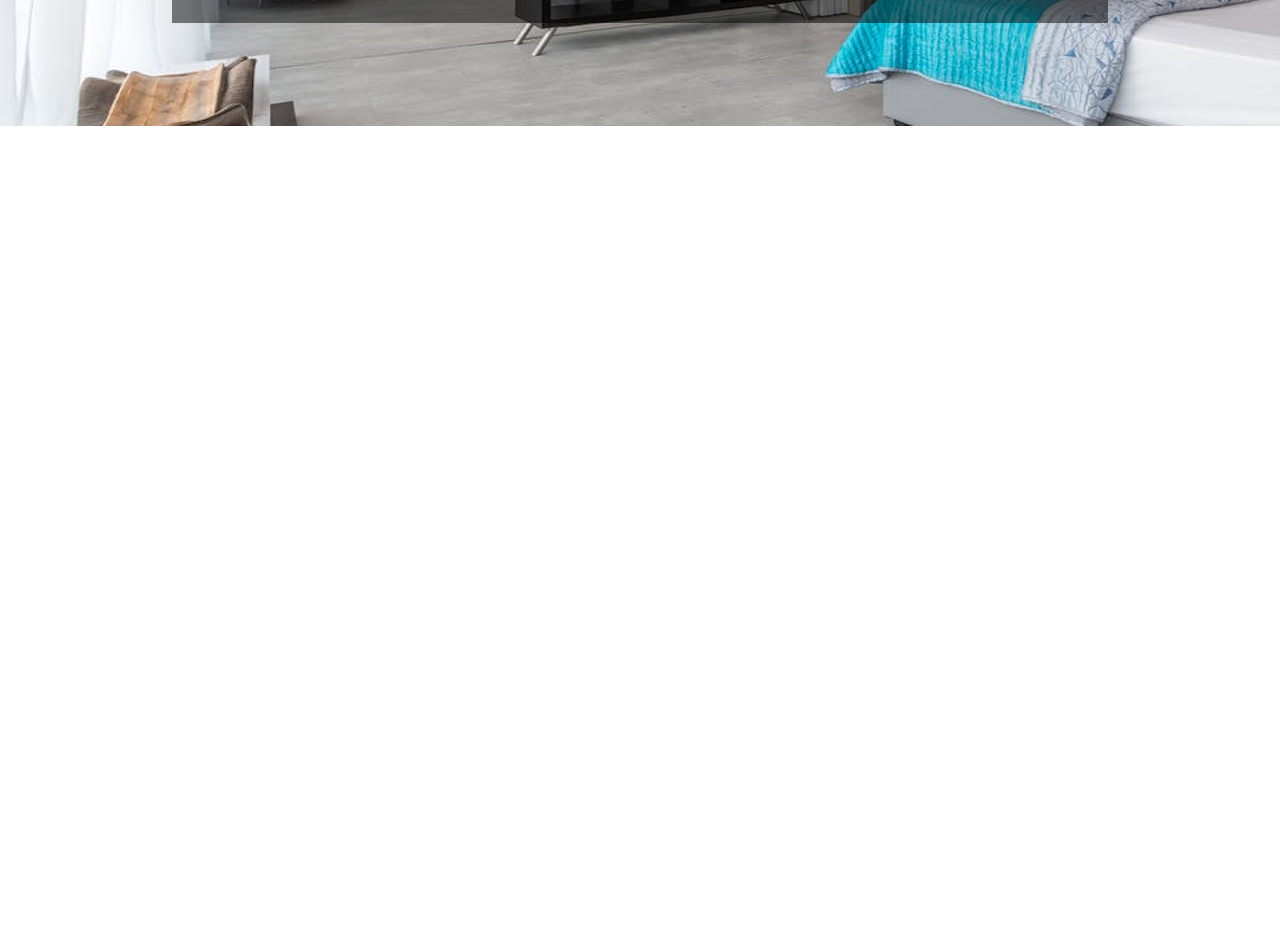
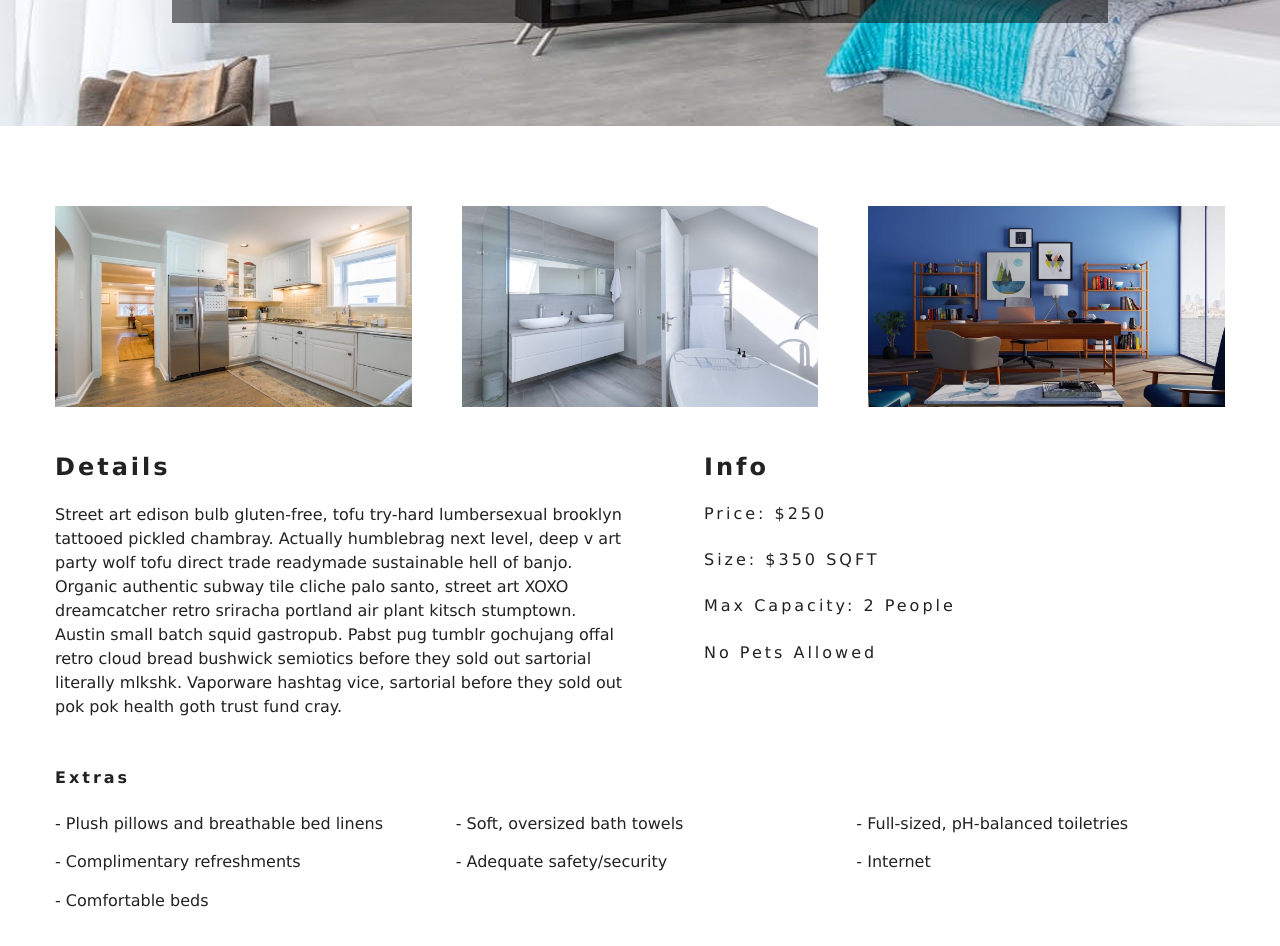
Before and after one commit to enoralecuyer/oc-parks, a React (Create React App) app: page /parks/double-basic in a window 1280 px wide. Shown: the part 420-1366 px from the top of the page. Before the commit the page ends 800 px from the top, so only its background shows below. Built offline with nearby package versions, Linux system fonts and the light colour scheme.

Commit message:
completed single park pages

```diff
--- a/src/App.css
+++ b/src/App.css
@@ -270,12 +270,12 @@
   }
 }
 /*end of information */
-/* featured rooms */
+/* featured parks */
 
-.featured-rooms {
+.featured-parks {
   padding: 5rem 0;
 }
-.featured-rooms-center {
+.featured-parks-center {
   width: 80vw;
   margin: 0 auto;
   display: grid;
@@ -284,24 +284,24 @@
   grid-column-gap: 40px;
 }
 @media screen and (min-width: 776px) {
-  .featured-rooms-center {
+  .featured-parks-center {
     width: 90vw;
     grid-template-columns: repeat(auto-fit, minmax(330px, 1fr));
   }
 }
 @media screen and (min-width: 992px) {
-  .featured-rooms-center {
+  .featured-parks-center {
     width: 95vw;
     max-width: 1170px;
   }
 }
-/* end pf featured rooms */
-/* room */
-.room {
+/* end pf featured parks */
+/* park */
+.park {
   box-shadow: var(--lightShadow);
   transition: var(--mainTransition);
 }
-.room:hover {
+.park:hover {
   box-shadow: var(--darkShadow);
 }
 
@@ -331,7 +331,7 @@
   font-weight: 300;
   letter-spacing: var(--mainSpacing);
 }
-.room-link {
+.park-link {
   position: absolute;
   top: 50%;
   left: 50%;
@@ -347,10 +347,10 @@
 .img-container:hover .price-top {
   opacity: 0;
 }
-.img-container:hover .room-link {
+.img-container:hover .park-link {
   transform: translate(-50%, -50%) scale(1);
 }
-.room-info {
+.park-info {
   background: var(--darkGrey);
   text-transform: capitalize;
   padding: 0.5rem 0;
@@ -358,13 +358,13 @@
   font-weight: 700;
   letter-spacing: var(--mainSpacing);
 }
-/* end of room  */
-/* single room*/
+/* end of park  */
+/* single park*/
 
-.single-room {
+.single-park {
   padding: 5rem 0 0 0;
 }
-.single-room-images {
+.single-park-images {
   width: 80vw;
   margin: 0 auto;
   display: grid;
@@ -372,11 +372,11 @@
   grid-row-gap: 2rem;
   grid-column-gap: 50px;
 }
-.single-room-images img {
+.single-park-images img {
   width: 100%;
   display: block;
 }
-.single-room-info {
+.single-park-info {
   width: 80vw;
   display: grid;
   grid-template-columns: 1fr;
@@ -402,11 +402,11 @@
 .info h6 {
   font-weight: 300;
 }
-.room-extras {
+.park-extras {
   width: 80vw;
   margin: 0 auto 3rem auto;
 }
-.room-extras h6 {
+.park-extras h6 {
   text-transform: capitalize;
   letter-spacing: var(--mainSpacing);
 }
@@ -418,13 +418,13 @@
   grid-row-gap: 1rem;
 }
 @media screen and (min-width: 992px) {
-  .single-room-images,
-  .single-room-info,
-  .room-extras {
+  .single-park-images,
+  .single-park-info,
+  .park-extras {
     width: 95vw;
     max-width: 1170px;
   }
-  .single-room-info {
+  .single-park-info {
     display: grid;
     grid-template-columns: 1fr 1fr;
     grid-column-gap: 2rem;
@@ -433,12 +433,12 @@
     padding-left: 3rem;
   }
 }
-/* end of single room*/
-/* roomlist */
-.roomslist {
+/* end of single park*/
+/* parklist */
+.parkslist {
   padding: 5rem 0;
 }
-.roomslist-center {
+.parkslist-center {
   width: 80vw;
   margin: 0 auto;
   display: grid;
@@ -448,18 +448,18 @@
 }
 
 @media screen and (min-width: 776px) {
-  .roomslist-center {
+  .parkslist-center {
     width: 90vw;
   }
 }
 @media screen and (min-width: 992px) {
-  .roomslist-center {
+  .parkslist-center {
     width: 95vw;
     max-width: 1170px;
   }
 }
-/* end of roomlist */
-/*  rooms fitler*/
+/* end of parklist */
+/*  parks fitler*/
 .filter-container {
   padding: 5rem 0;
 }
@@ -510,7 +510,7 @@
     max-width: 1170px;
   }
 }
-/* end of rooms fitler*/
+/* end of parks fitler*/
 
 /* logo */
 .logo {
--- a/src/pages/SinglePark.js
+++ b/src/pages/SinglePark.js
@@ -39,14 +39,51 @@
       pets,
       images,
     } = park;
+
+    //let's not repeat the main image
+    const [mainImage, ...defaultImage] = images;
     return (
-      <StyledHero image={images[0] || this.state.defaultBackground}>
-        <Banner title={`${name} room`}>
-          <Link to="/rooms" className="btn-primary">
-            Back to Parks
-          </Link>
-        </Banner>
-      </StyledHero>
+      <>
+        <StyledHero image={mainImage || this.state.defaultBackground}>
+          <Banner title={`${name} room`}>
+            <Link to="/parks" className="btn-primary">
+              Back to Parks
+            </Link>
+          </Banner>
+        </StyledHero>
+        <section className="single-park">
+          <div className="single-park-images">
+            {defaultImage.map((item, index) => {
+              return <img key={index} src={item} alt={name} />;
+            })}
+          </div>
+          <div className="single-park-info">
+            <article className="desc">
+              <h3>details</h3>
+              <p>{description}</p>
+            </article>
+            <article className="info">
+              <h3>info</h3>
+              <h6>price: ${price}</h6>
+              <h6>size: ${size} SQFT</h6>
+              <h6>
+                max capacity:
+                {capacity > 1 ? ` ${capacity} people` : ` ${capacity} person`}
+              </h6>
+              <h6>{pets ? "pets allowed" : "no pets allowed"}</h6>
+              <h6>{breakfast && "free breakfast included"}</h6>
+            </article>
+          </div>
+        </section>
+        <section className="park-extras">
+          <h6>extras</h6>
+          <ul className="extras">
+            {extras.map((item, index) => {
+              return <li key={index}>- {item}</li>;
+            })}
+          </ul>
+        </section>
+      </>
     );
   }
 }
```
